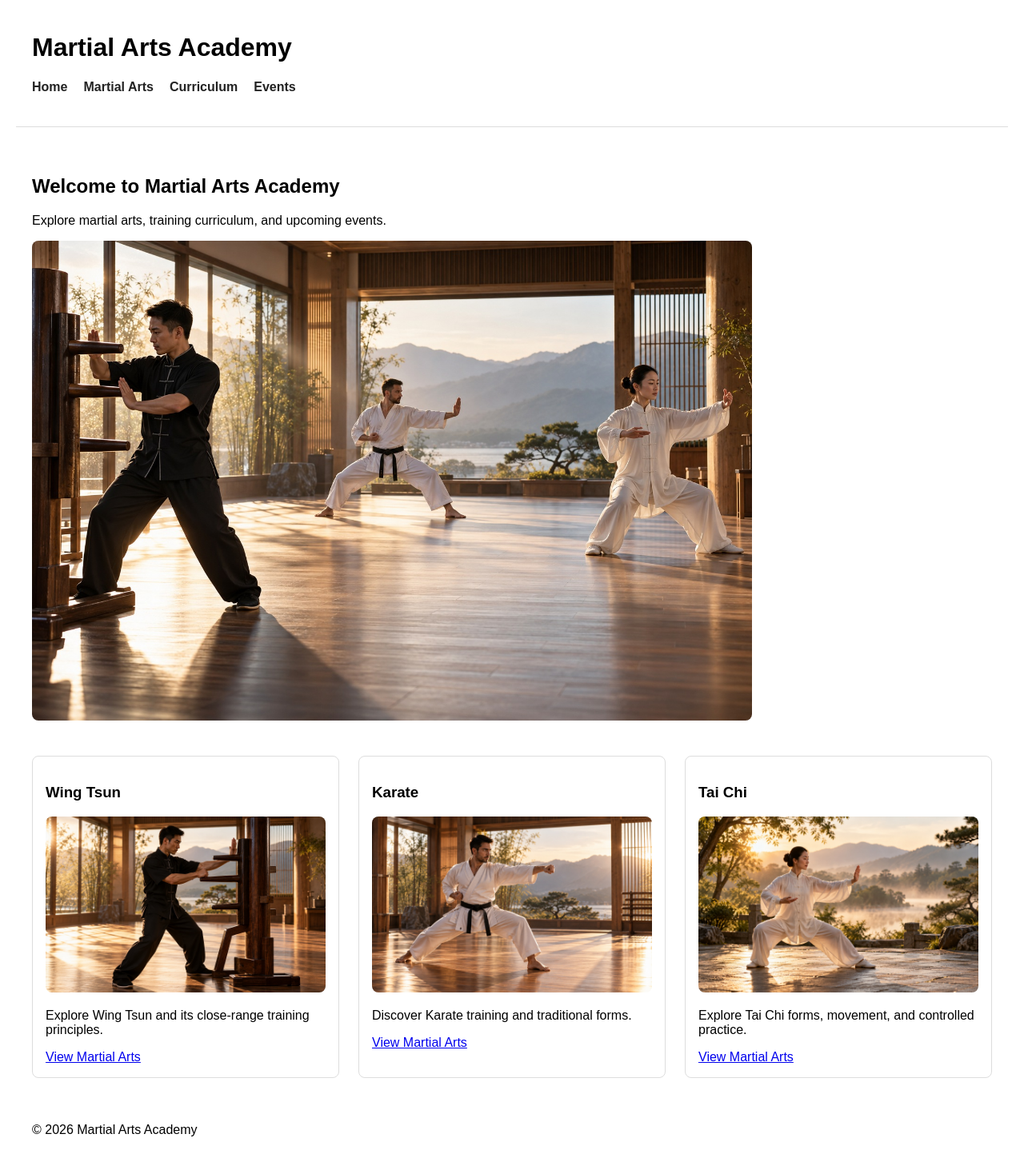
After one commit to martoiad/martial_arts_academy, a Django app: page / in a window 1280 px wide. The commit adds this page. Shown: the whole page at 80% size. Run offline with Django 5.2, Linux system fonts and the light colour scheme.

Commit message:
Add home page navigation and static styling

```diff
--- a/martial_arts_academy/settings.py
+++ b/martial_arts_academy/settings.py
@@ -127,6 +127,10 @@ USE_TZ = True
 
 STATIC_URL = 'static/'
 
+STATICFILES_DIRS = [
+    BASE_DIR / 'static',
+]
+
 
 # Email
 # https://docs.djangoproject.com/en/6.1/topics/email/#topic-email-configuration
--- a/martial_arts_academy/urls.py
+++ b/martial_arts_academy/urls.py
@@ -1,7 +1,9 @@
 from django.contrib import admin
 from django.urls import include, path
+from martial_arts_academy.views import HomeView
 
 urlpatterns = [
+    path('', HomeView.as_view(), name='home'),
     path('admin/', admin.site.urls),
     path('martial-arts/', include('martial_arts.urls')),
     path('events/', include('events.urls')),
--- /dev/null
+++ b/martial_arts_academy/views.py
@@ -0,0 +1,5 @@
+from django.views.generic import TemplateView
+
+
+class HomeView(TemplateView):
+    template_name = 'home.html'
--- /dev/null
+++ b/static/css/styles.css
@@ -0,0 +1,61 @@
+body {
+    margin: 0;
+    font-family: Arial, sans-serif;
+}
+
+header,
+main,
+footer {
+    max-width: 1200px;
+    margin: 0 auto;
+    padding: 20px;
+}
+
+nav {
+    display: flex;
+    gap: 20px;
+    margin-bottom: 20px;
+}
+
+nav a {
+    color: #222;
+    font-weight: 600;
+    text-decoration: none;
+}
+
+nav a:hover {
+    text-decoration: underline;
+}
+
+header {
+    border-bottom: 1px solid #ddd;
+}
+
+main {
+    padding-top: 40px;
+}
+
+img {
+    max-width: 100%;
+    height: auto;
+    border-radius: 8px;
+}
+
+.martial-art-grid {
+    display: grid;
+    grid-template-columns: repeat(3, 1fr);
+    gap: 24px;
+    margin-top: 40px;
+}
+
+.martial-art-card {
+    border: 1px solid #ddd;
+    border-radius: 8px;
+    padding: 16px;
+}
+
+.martial-art-card img {
+    width: 100%;
+    height: 220px;
+    object-fit: cover;
+}
--- a/templates/base.html
+++ b/templates/base.html
@@ -1,14 +1,28 @@
+{% load static %}
+
 <!DOCTYPE html>
 <html lang="en">
 <head>
     <meta charset="UTF-8">
     <meta name="viewport" content="width=device-width, initial-scale=1.0">
-    <title>{% block title %}Martial Arts Academy{% endblock %}</title>
+
+    <title>
+        {% block title %}Martial Arts Academy{% endblock %}
+    </title>
+
+    <link rel="stylesheet" href="{% static 'css/styles.css' %}">
 </head>
 <body>
 
 <header>
     <h1>Martial Arts Academy</h1>
+
+    <nav>
+        <a href="{% url 'home' %}">Home</a>
+        <a href="{% url 'martial-art-list' %}">Martial Arts</a>
+        <a href="{% url 'curriculum-list' %}">Curriculum</a>
+        <a href="{% url 'event-list' %}">Events</a>
+    </nav>
 </header>
 
 <main>
--- /dev/null
+++ b/templates/home.html
@@ -0,0 +1,60 @@
+{% extends 'base.html' %}
+{% load static %}
+
+{% block title %}
+    Home | Martial Arts Academy
+{% endblock %}
+
+{% block content %}
+    <h2>Welcome to Martial Arts Academy</h2>
+
+    <p>
+        Explore martial arts, training curriculum, and upcoming events.
+    </p>
+
+    <img
+            src="{% static 'images/hero.jpg' %}"
+            alt="Martial arts training"
+            width="900"
+    >
+
+    <div class="martial-art-grid">
+
+    <section class="martial-art-card">
+        <h3>Wing Tsun</h3>
+        <img
+                src="{% static 'images/wing_tsun.jpg' %}"
+                alt="Wing Tsun training"
+        >
+        <p>
+            Explore Wing Tsun and its close-range training principles.
+        </p>
+        <a href="{% url 'martial-art-list' %}">View Martial Arts</a>
+    </section>
+
+    <section class="martial-art-card">
+        <h3>Karate</h3>
+        <img
+                src="{% static 'images/karate.jpg' %}"
+                alt="Karate training"
+        >
+        <p>
+            Discover Karate training and traditional forms.
+        </p>
+        <a href="{% url 'martial-art-list' %}">View Martial Arts</a>
+    </section>
+
+    <section class="martial-art-card">
+        <h3>Tai Chi</h3>
+        <img
+                src="{% static 'images/tai_chi.jpg' %}"
+                alt="Tai Chi training"
+        >
+        <p>
+            Explore Tai Chi forms, movement, and controlled practice.
+        </p>
+        <a href="{% url 'martial-art-list' %}">View Martial Arts</a>
+    </section>
+    </div>
+
+{% endblock %}
```
Also changed, not shown: static/images/chi_sao_seminar.jpg (added), static/images/hero.jpg (added), static/images/karate.jpg (added), static/images/martial_arts_gala.jpg (added), static/images/mortal_kombat_event.jpg (added), static/images/tai_chi.jpg (added), static/images/wing_tsun.jpg (added).
